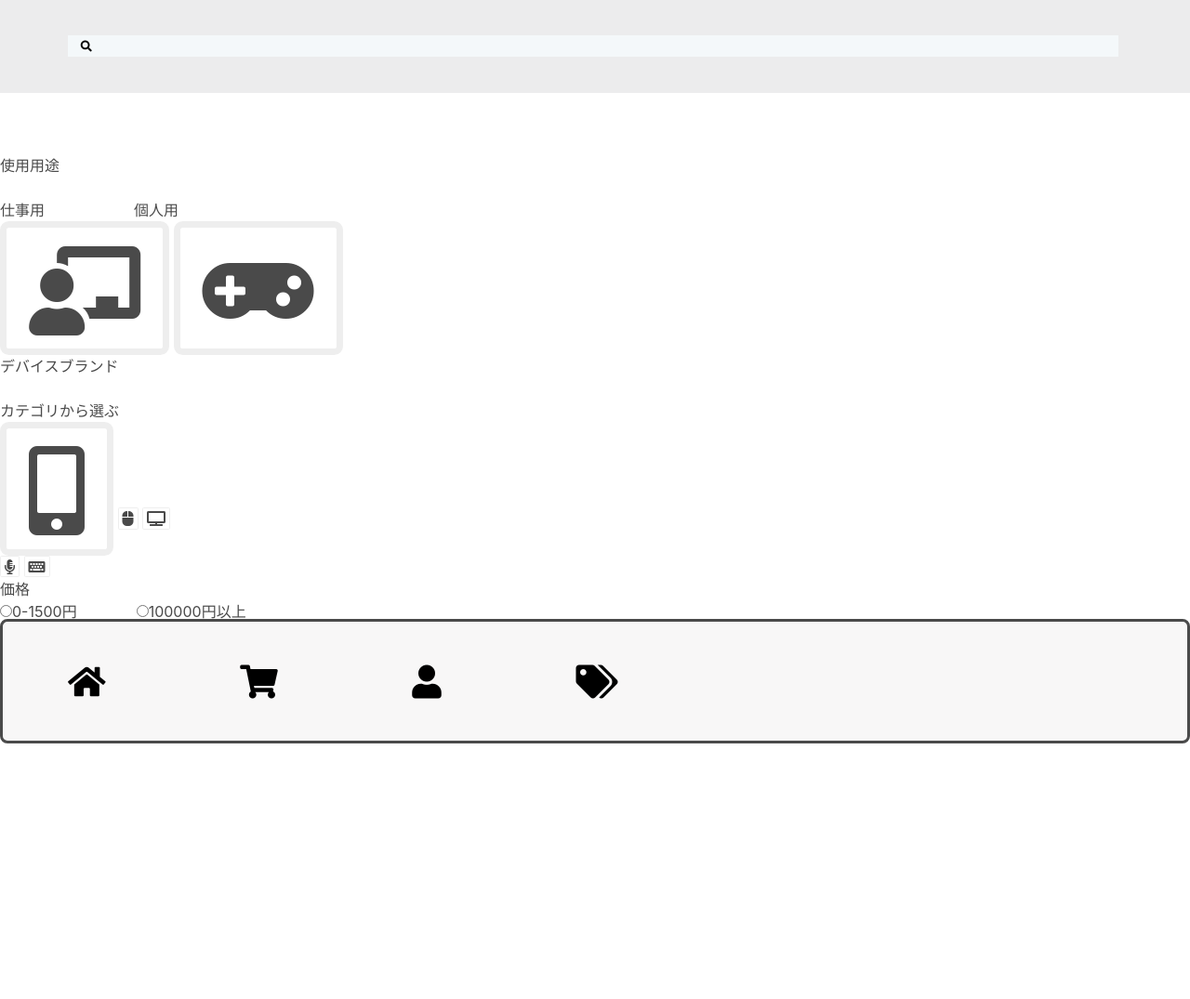
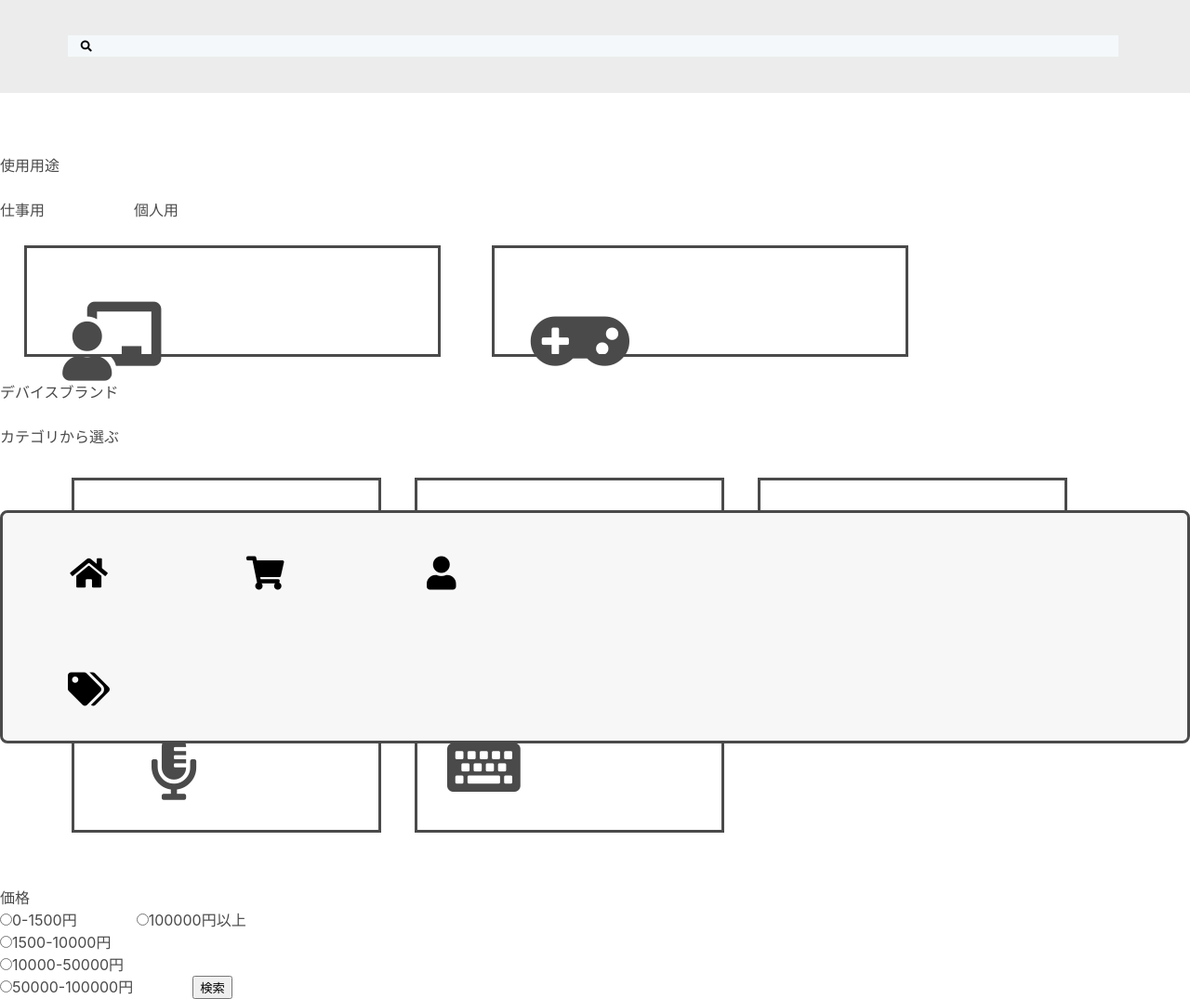
Before and after one commit to HidetoOzeki/GamingDeviceEC, a PHP site: page /category_list.php in a window 1280 px wide. Shown: the whole page at 93% size. Before the commit the page ends 800 px from the top, so only its background shows below. Run offline with PHP 8.4, Linux system fonts and the light colour scheme.

Commit message:
category_list,navigation 変更

```diff
--- a/source/category_list.php
+++ b/source/category_list.php
@@ -4,8 +4,8 @@
     <div class="category_div">
         仕事用　　　　　　個人用
         <form>
-            <label><input type="radio" name="purpose" class="none"><i class="fas fa-chalkboard-teacher fa-6x fa-border"></i></label>
-            <label><input type="radio" name="purpose" class="none"><i class="fas fa-gamepad fa-6x fa-border"></i></label>
+            <label><input type="radio" name="purpose" class="none"><span><i class="fas fa-chalkboard-teacher fa-5x"></i></span></label>
+            <label><input type="radio" name="purpose" class="none"><i class="fas fa-gamepad fa-5x"></i></label>
             <p>デバイスブランド</p>
             <label><input type="radio" name="bland" class="none"></label>
             <label><input type="radio" name="bland" class="none"></label>
@@ -14,11 +14,11 @@
             <label><input type="radio" name="bland" class="none"></label>
             <label><input type="radio" name="bland" class="none"></label>
             <p>カテゴリから選ぶ</p>
-            <label><input type="radio" name="category" class="none"><i class="fas fa-mobile-alt fa-6x fa-border"></i></label>
-            <label><input type="radio" name="category" class="none"><i class="fas fa-mouse fa-3 fa-border"></i></label>
-            <label><input type="radio" name="category" class="none"><i class="fas fa-tv fa-border"></i></label><br>
-            <label><input type="radio" name="category" class="none"><i class="fas fa-microphone-alt fa-3 fa-border"></i></label>
-            <label><input type="radio" name="category" class="none"><i class="fas fa-keyboard fa-3 fa-border"></i></label>
+            <label><input type="radio" name="category" class="none"><i class="fas fa-mobile-alt fa-5x "></i></label>
+            <label><input type="radio" name="category" class="none"><i class="fas fa-mouse fa-5x "></i></label>
+            <label><input type="radio" name="category" class="none"><i class="fas fa-tv fa-5x"></i></label><br>
+            <label><input type="radio" name="category" class="none"><i class="fas fa-microphone-alt fa-5x"></i></label>
+            <label><input type="radio" name="category" class="none"><i class="fas fa-keyboard fa-5x"></i></label>
             <label><input type="radio" name="category" class="none"></label>
             <p>価格</p>
             <label><input type="radio" name="price">0-1500円</label>　　　　<label><input type="radio" name="price">100000円以上</label><br>
@@ -28,4 +28,5 @@
         </form>
     </div>
     <?php require 'modules/navigation.php'; ?>
+    <script src="./script/category_list.js"></script>
 <?php require 'modules/footer.php'; ?>
--- a/source/modules/navigation.php
+++ b/source/modules/navigation.php
@@ -1,8 +1,8 @@
 <div id="nav" class="nav">
-    <button class="home"><i class="fas fa-home fa-3x"></i></button>
-    <button class="cart"><i class="fas fa-shopping-cart fa-3x"></i></button>
-    <button class="user"><i class="fas fa-user fa-3x"></i></button>
-    <button class="user1"><i class="fas fa-tags fa-3x"></i></button>
+    <button class="home"><i class="fas fa-home fa-3x fa-fw"></i></button>
+    <button class="cart"><i class="fas fa-shopping-cart fa-3x fa-fw"></i></button>
+    <button class="user"><i class="fas fa-user fa-3x fa-fw"></i></button>
+    <button class="tags"><i class="fa fa-tags fa-3x fa-fw"></i></button>
 </div>
 <script src="./modules/モジュール用SCRIPT/jquery-3.7.0.min.js"></script>
 <script src="./modules/モジュール用SCRIPT/script.js"></script>
--- a/source/modules/モジュール用CSS/navigation.css
+++ b/source/modules/モジュール用CSS/navigation.css
@@ -8,7 +8,9 @@
     border: solid;
     border-radius: 8px;
   }
-
+  .none i {
+    text-shadow: 0 0 3px #000;
+  }
   .nav button{
     border: none;
     background: none;
@@ -18,20 +20,9 @@
   }
 
   .nav button:active{
-    box-shadow: 0 0 1px 2px rgba(0,0,0,0.4) inset;
+    background-color: lightblue;
   }
 
-  .worker{
-    width: 100px;
-    height: 100px;
-    border: solid;
-  }
-
-  .personal{
-    width: 100px;
-    height: 100px;
-    border: solid;
-  }
   .home{
     transition: all 0.4s;
   }
@@ -50,3 +41,9 @@
   .user:active{
     transform: perspective(50px) translateZ(10px);
   }
+  .tags{
+    transition: all 0.4s;
+  }
+  .tags:active{
+    transform: perspective(50px) translateZ(10px);
+  }
--- /dev/null
+++ b/source/scripts/category_list.js
@@ -0,0 +1,3 @@
+$(function(){
+    $("input[type=radio]").on('');
+});
--- a/source/style/style.css
+++ b/source/style/style.css
@@ -20,12 +20,83 @@
     margin-left: 5%;
     margin-top: 5%;
 }
+
 .none{
     display: none;
 }
-.none:checked{
+
+.fa-chalkboard-teacher{
+    border: solid;
+    padding: 4.5% 3% 2.5% 3%;
+    width: 35%;
+    height: 120px;
+    font-size: 85px;
+    margin: 2%;
+}
+.fa-chalkboard-teacher:active{
 
 }
+.fa-gamepad{
+    border: solid;
+    padding: 4.5% 3% 2.5% 3%;
+    width: 35%;
+    height: 120px;
+    font-size: 85px;
+    margin: 2%;
+}
+.fa-gamepad:active{
+
+}
+.fa-mobile-alt{
+    border: solid;
+    padding: 3% 3% 2.5% 7%;
+    width: 26%;
+    font-size: 70px;
+    margin: 2.5% 2.5% 4.5% 6%;
+}
+.fa-mobile-alt:active{
+
+}
+.fa-mouse{
+    border: solid;
+    padding: 3% 3% 2.5% 5.7%;
+    width: 26%;
+    font-size: 70px;
+}
+.fa-mouse:active{
+
+}
+.fa-tv{
+    border: solid;
+    padding: 3% 3% 2.5% 1.5%;
+    width: 26%;
+    font-size: 70px;
+    margin: 2.5% 2.5% 4.5% 2.5%;
+}
+.fa-tv:active{
+
+}
+.fa-microphone-alt{
+    border: solid;
+    padding: 3% 3% 2.5% 6.5%;
+    width: 26%;
+    font-size: 70px;
+    margin: 2.5% 2.5% 4.5% 6%;
+}
+.fa-microphone-alt:active{
+
+}
+.fa-keyboard{
+    border: solid;
+    padding: 3% 3% 2.5% 2.5%;
+    width: 26%;
+    font-size: 70px;
+}
+.fa-keyboard:active{
+    background-color: rgb(201, 201, 201);
+    border-width: 3.8px;
+}
+
 .centered_button{
     margin-left: 25%;
     margin-top: 5%;
```
